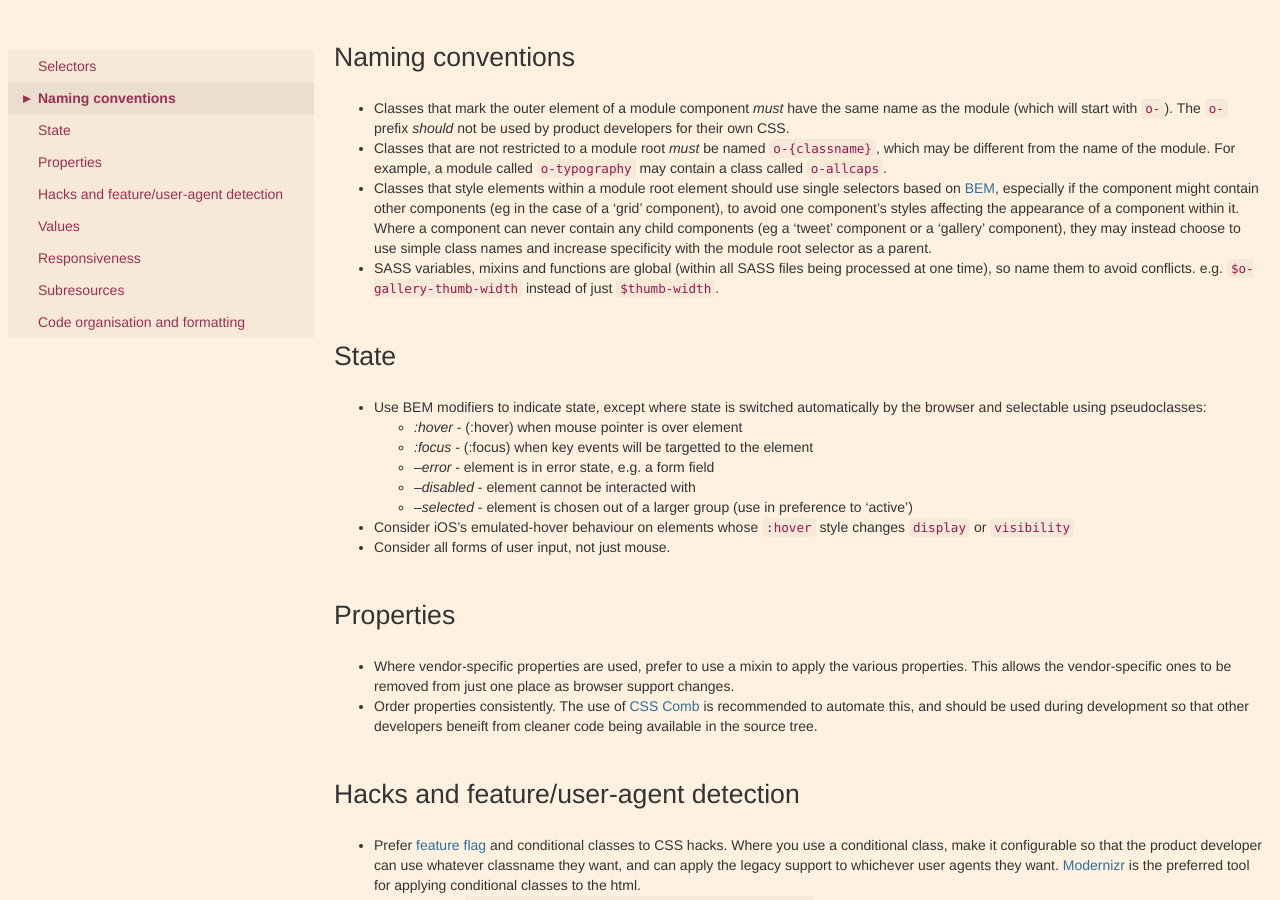
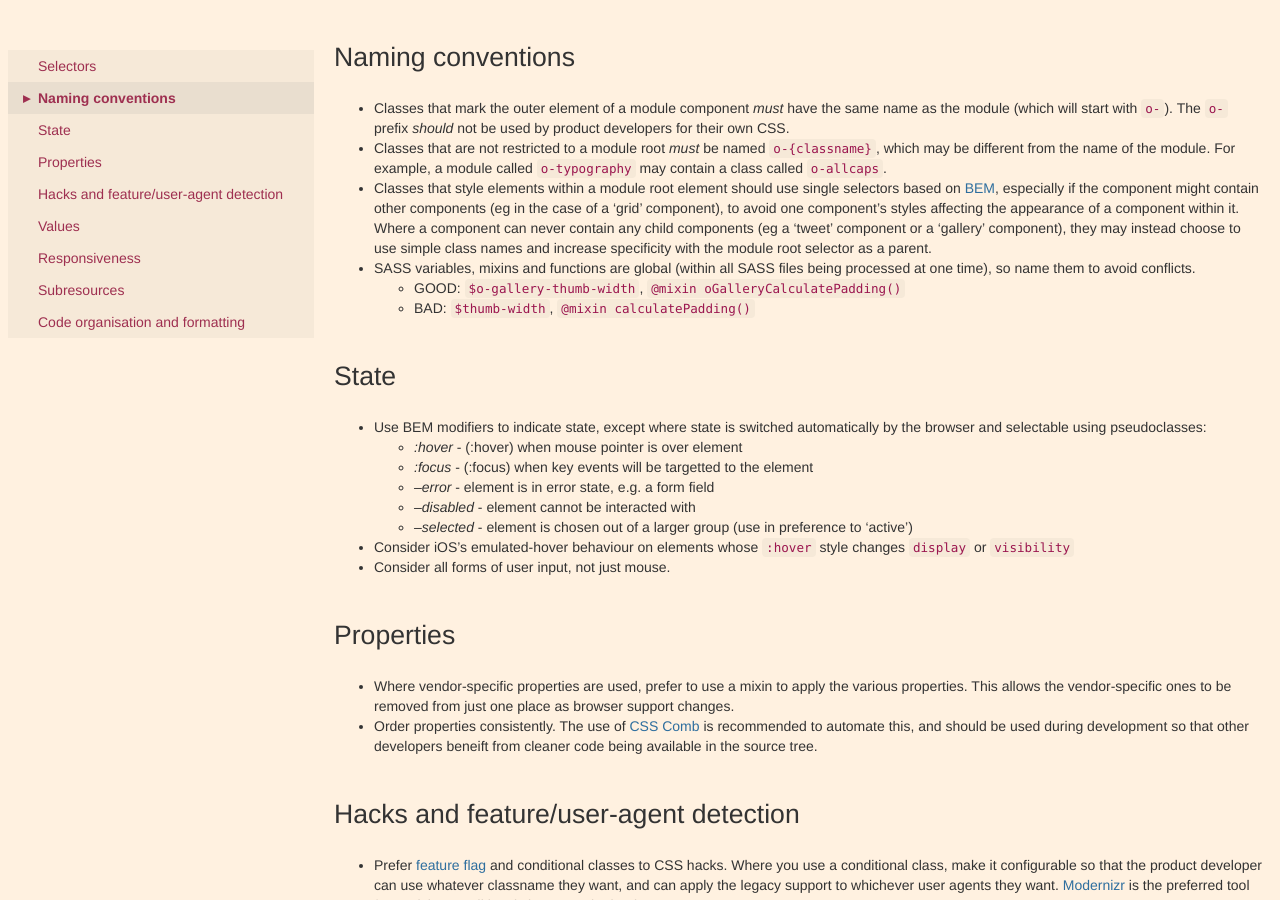
Before and after one commit to Financial-Times/ft-origami, a Jekyll site: the page built from docs/syntax/scss.md, in a window 1280 px wide and 900 px high, scrolled down 751 px. Built offline with Jekyll 4.4.1, drawn with Linux system fonts in a browser that asks for light colours.

Commit message:
clarifying sass naming convention for mixins

```diff
--- a/docs/syntax/scss.md
+++ b/docs/syntax/scss.md
@@ -33,7 +33,9 @@ SASS features should be used only where they result in increased clarity and reu
 * Classes that mark the outer element of a module component *must* have the same name as the module (which will start with `o-`).  The `o-` prefix *should* not be used by product developers for their own CSS.
 * Classes that are not restricted to a module root *must* be named `o-{classname}`, which may be different from the name of the module.  For example, a module called `o-typography` may contain a class called `o-allcaps`.
 * Classes that style elements within a module root element should use single selectors based on [BEM](http://csswizardry.com/2013/01/mindbemding-getting-your-head-round-bem-syntax/), especially if the component might contain other components (eg in the case of a 'grid' component), to avoid one component's styles affecting the appearance of a component within it.  Where a component can never contain any child components (eg a 'tweet' component or a 'gallery' component), they may instead choose to use simple class names and increase specificity with the module root selector as a parent.
-* SASS variables, mixins and functions are global (within all SASS files being processed at one time), so name them to avoid conflicts. e.g. `$o-gallery-thumb-width` instead of just `$thumb-width`.
+* SASS variables, mixins and functions are global (within all SASS files being processed at one time), so name them to avoid conflicts.
+    - GOOD: `$o-gallery-thumb-width`, `@mixin oGalleryCalculatePadding()`
+    - BAD: `$thumb-width`, `@mixin calculatePadding()`
 
 ## State
 
@@ -52,6 +54,7 @@ SASS features should be used only where they result in increased clarity and reu
 * Order properties consistently. The use of [CSS Comb](http://csscomb.com/) is recommended to automate this, and should be used during development so that other developers beneift from cleaner code being available in the source tree.
 
 ## Hacks and feature/user-agent detection
+
 * Prefer [feature flag](/ft-origami/docs/syntax/html/) and conditional classes to CSS hacks. Where you use a conditional class, make it configurable so that the product developer can use whatever classname they want, and can apply the legacy support to whichever user agents they want. [Modernizr](/ft-origami/docs/3rd-party-a-list/) is the preferred tool for applying conditional classes to the html.
 	- GOOD: `$o-modulename-nosvg .thing { display: none; }`
 	- BAD: `.no-inlinesvg .thing {display: none}`
```
